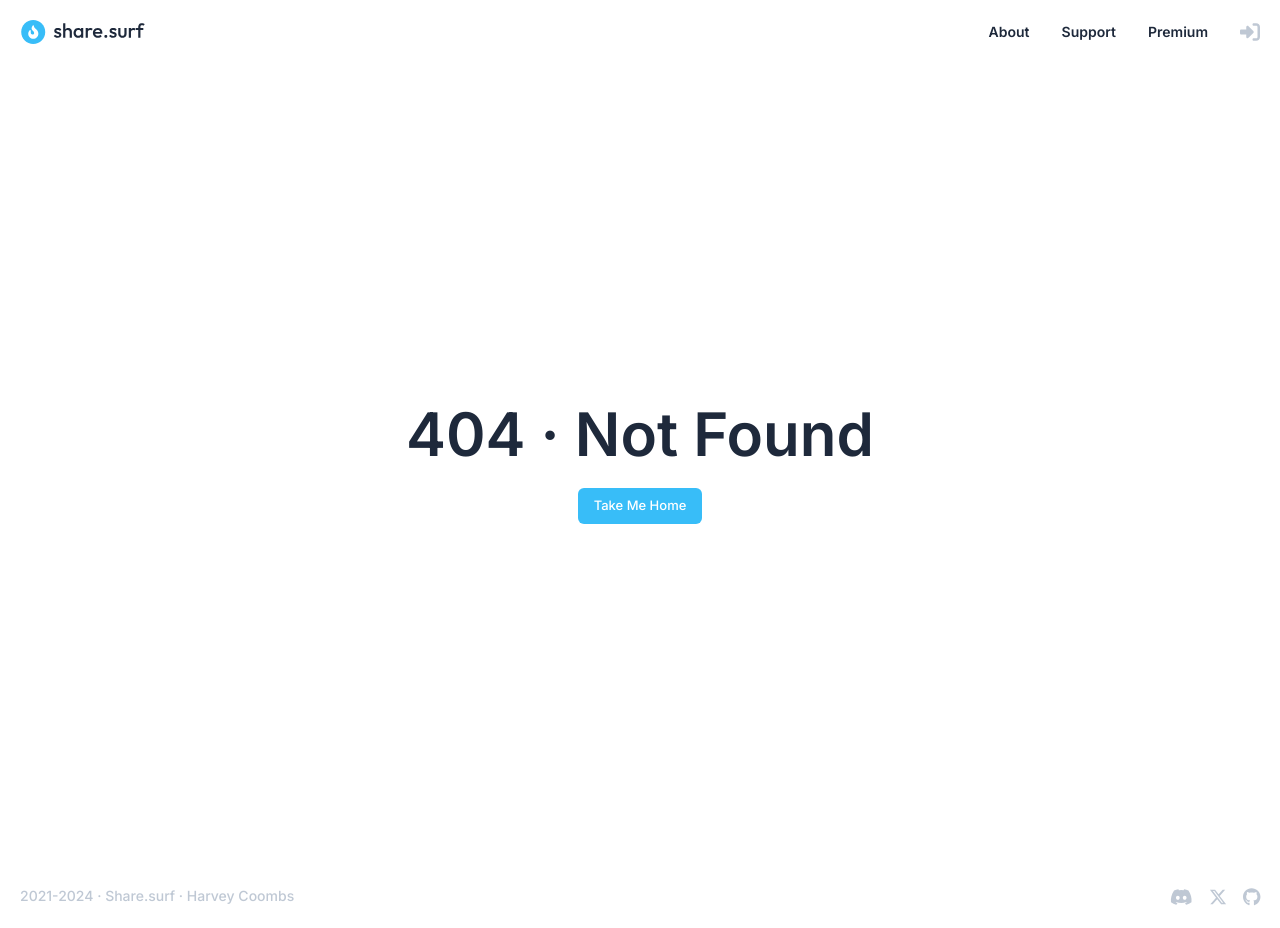
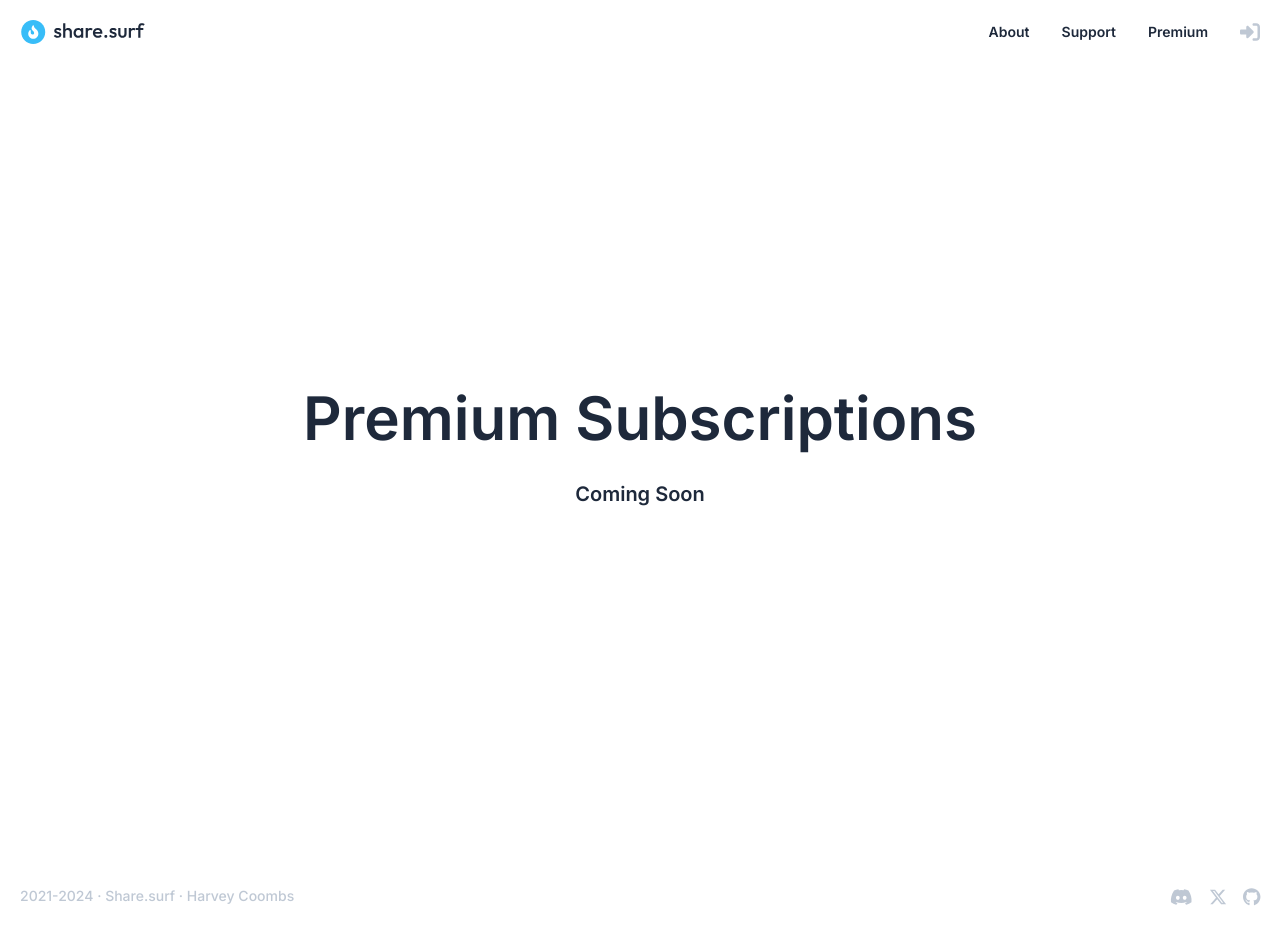
Before and after one commit to harveycoombs/share, a Next.js app: page /premium in a window 1280 px wide. Before the commit this address had no page. Built offline with nearby package versions, Linux system fonts and the light colour scheme.

Commit message:
page update + upload limit label text color change

```diff
--- a/src/app/page.tsx
+++ b/src/app/page.tsx
@@ -227,7 +227,7 @@ export default function Home() {
                         <Button large={true} classes="max-[310px]:w-full" transparent={true} onClick={openHistory}><FontAwesomeIcon icon={faHistory} /> View Upload History</Button>
                     </div> : null}
                     {resetButtonIsVisible ? <Button large={true} onClick={reset}>Upload More</Button> : null}
-                    <div className="text-sm text-slate-400/60 select-none font-medium mt-5">2GB Upload Limit</div>
+                    <div className="text-sm select-none font-semibold mt-8">2GB Upload Limit</div>
                 </motion.div>
                 <input type="file" ref={uploader} onInput={(e: any) => setFiles(e.target.files)} onChange={handleUpload} className="hidden" multiple />
             </main>
--- a/src/app/limits/page.tsx
+++ b/src/app/premium/page.tsx
@@ -1,7 +1,7 @@
-export default function Limits() {
+export default function Premium() {
     return (
         <div className="flex flex-col items-center justify-center h-screen">
-            <h1 className="text-6xl font-semibold duration-150 pointer-events-none select-none max-[800px]:text-5xl">Increase Upload Limits</h1>
+            <h1 className="text-6xl font-semibold duration-150 pointer-events-none select-none max-[800px]:text-5xl">Premium Subscriptions</h1>
             <h2 className="text-xl font-semibold my-8 pointer-events-none select-none">Coming Soon</h2>
         </div>
     );
```
